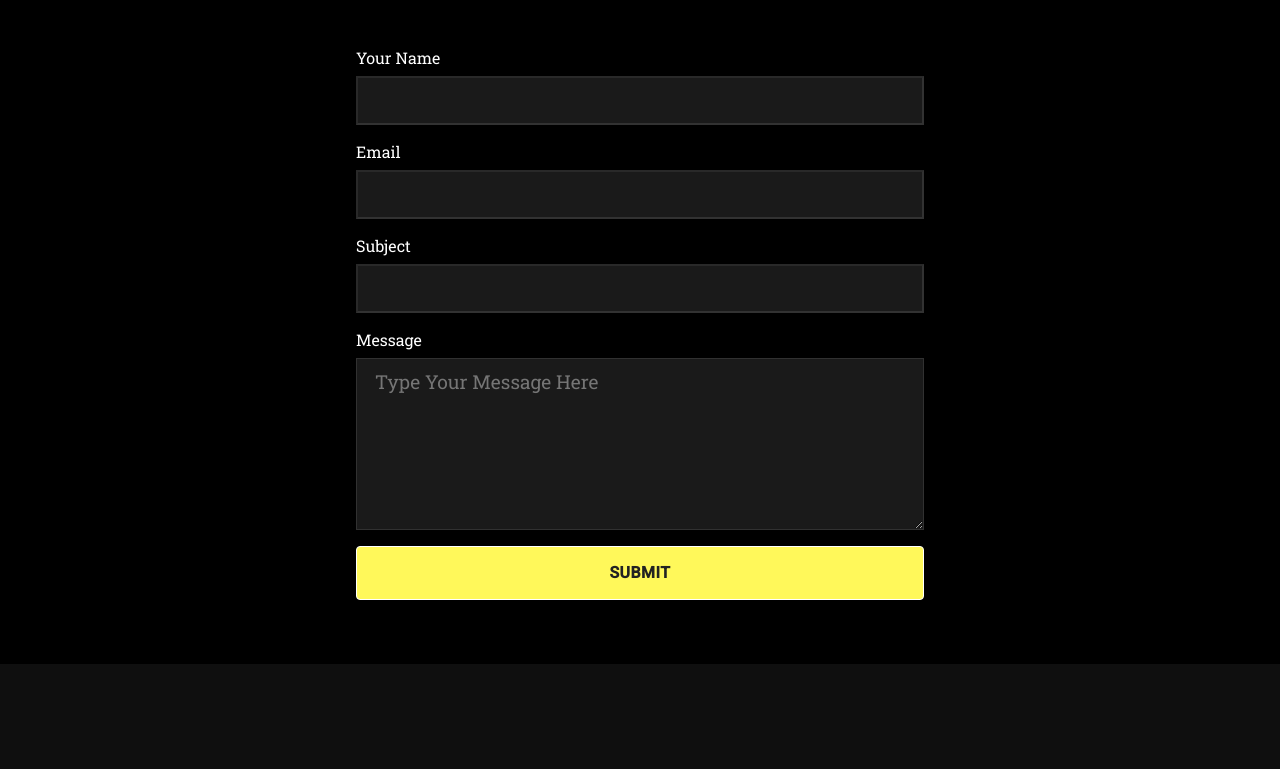
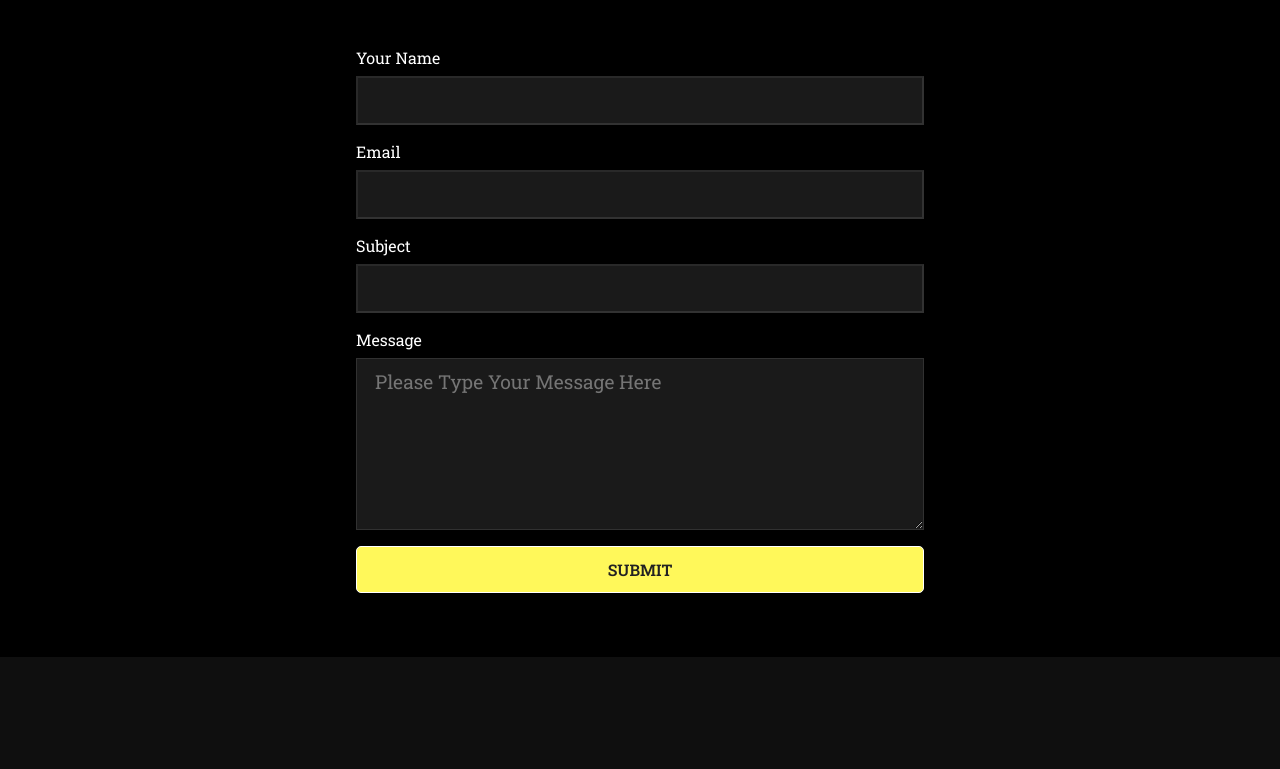
Before and after one commit to lapinna/portfolio-website, a React (Create React App) app: page /contact in a window 1280 px wide. Shown: the part 497-1266 px from the top of the page. Built offline with nearby package versions, Linux system fonts and the light colour scheme; a web font is replaced by a local one.

Commit message:
adjust contactForm functionality

```diff
--- a/src/components/ContactForm/ContactForm.js
+++ b/src/components/ContactForm/ContactForm.js
@@ -1,6 +1,6 @@
 import "./contactForm.css";
 import { useRef, useState } from "react";
-import { Modal, Button, Box, Typography } from "@mui/material";
+import { Modal, Box, Typography } from "@mui/material";
 import emailjs from "@emailjs/browser";
 
 const style = {
@@ -41,25 +41,27 @@ const ContactForm = () => {
           console.log(error.text);
         }
       });
+    handleOpen();
   };
   return (
     <div className="form">
       <form ref={form} onSubmit={sendEmail}>
         <label>Your Name</label>
-        <input type="text" name="user_name" />
+        <input type="text" name="user_name" required />
         <label>Email </label>
-        <input type="email" name="user_email" />
+        <input type="email" name="user_email" required />
         <label>Subject</label>
-        <input type="text" name="message_subject" />
+        <input type="text" name="message_subject" required />
         <label>Message</label>
         <textarea
           rows="6"
-          placeholder="Type Your Message Here"
+          placeholder="Please Type Your Message Here"
           name="message"
+          required
         />
-        <Button id="modal-btn" type="submit" onClick={handleOpen}>
+        <button className="btn" type="submit">
           Submit
-        </Button>
+        </button>
         <Modal
           open={open}
           onClose={handleClose}
--- a/src/index.css
+++ b/src/index.css
@@ -20,13 +20,14 @@ ul {
   list-style-type: none;
 }
 
-.btn, #modal-btn {
+.btn {
   padding: 12px 32px;
   font-size: 1rem;
   text-transform: uppercase;
   background: #fff85a;
   color: #222;
   border: 1px solid #fff;
+  border-radius: 5px;
   font-weight: 600;
   cursor: pointer;
 }
```
